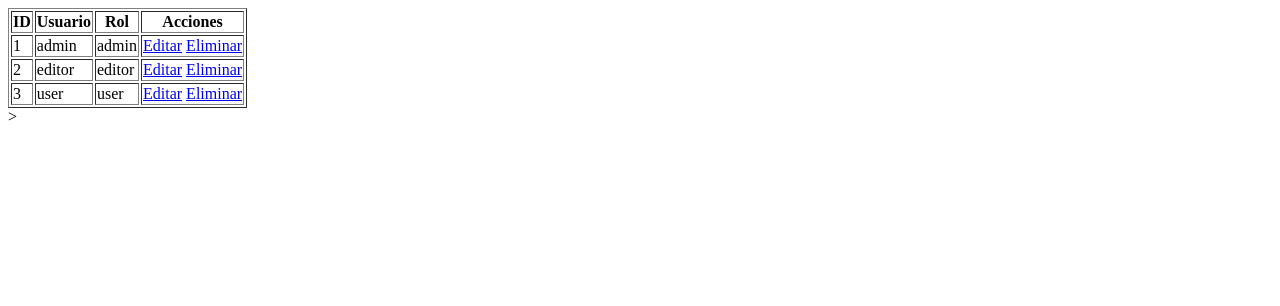
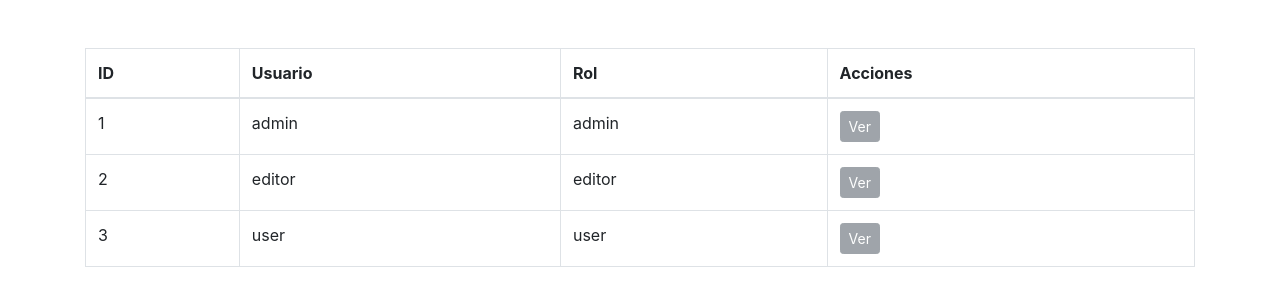
Before and after one commit to GabrielEGonzalez/Sistema_de_Gesti-n_de_Usuarios, a PHP site: page /app/views/dashboard.view.php in a window 1280 px wide. Shown: the top 306 px of the page. Run offline with PHP 8.4, Linux system fonts and the light colour scheme; the visitor is signed in with stand-in values (Sample User, id 1); some libraries are stand-ins or nearby versions.

Commit message:
sistema Usuario

```diff
--- a/app/controllers/ControllersPrueba.php
+++ b/app/controllers/ControllersPrueba.php
@@ -2,6 +2,6 @@
 
 class ControllersPrueba{
     public function index(){
-        echo 'Hola gabriel este es el index';
+        require_once __DIR__ . '/../views/dashboard.view.php';
     }
 }
--- a/app/views/dashboard.view.php
+++ b/app/views/dashboard.view.php
@@ -13,13 +13,19 @@
 
 <!DOCTYPE html>
 <html lang="en">
+
 <head>
     <meta charset="UTF-8">
     <meta name="viewport" content="width=device-width, initial-scale=1.0">
     <title>dashboard</title>
+    <!-- Agregar enlace a Bootstrap CSS -->
+    <link href="https://stackpath.bootstrapcdn.com/bootstrap/4.5.2/css/bootstrap.min.css" rel="stylesheet">
 </head>
+
 <body>
-    <table border="1">
+    <?php $rol = 'user' ?>
+    <div class="container mt-5">
+        <table class="table table-bordered">
             <thead>
                 <tr>
                     <th>ID</th>
@@ -36,18 +42,23 @@
                         <td><?php echo $usuario['rol']; ?></td>
                         <td>
                             <?php if ($rol == 'admin'): ?>
-                            <a href="editar.php?id=<?php echo $usuario['id']; ?>">Editar</a>
-                            <a href="eliminar.php?id=<?php echo $usuario['id']; ?>">Eliminar</a>
+                                <a href="editar.php?id=<?php echo $usuario['id']; ?>" class="btn btn-primary btn-sm">Editar</a>
+                                <a href="eliminar.php?id=<?php echo $usuario['id']; ?>" class="btn btn-danger btn-sm">Eliminar</a>
                             <?php elseif ($rol == 'editor' && $usuario['rol'] != 'admin'): ?>
-                            <a href="editar.php?id=<?php echo $usuario['id']; ?>">Editar</a>
+                                <a href="editar.php?id=<?php echo $usuario['id']; ?>" class="btn btn-primary btn-sm">Editar</a>
+                            <?php elseif ($rol == 'user'): ?>
+                                <span class="btn btn-secondary btn-sm disabled">Ver</span>
                             <?php endif; ?>
                         </td>
                     </tr>
                 <?php endforeach; ?>
             </tbody>
         </table>
+    </div>
+    <!-- Agregar enlace a Bootstrap JS y dependencias -->
+    <script src="https://code.jquery.com/jquery-3.5.1.slim.min.js"></script>
+    <script src="https://cdn.jsdelivr.net/npm/@popperjs/core@2.5.4/dist/umd/popper.min.js"></script>
+    <script src="https://stackpath.bootstrapcdn.com/bootstrap/4.5.2/js/bootstrap.min.js"></script>
 </body>
-</html>>
 
-</body>
 </html>
```
Also changed, not shown: public/index.php (+5 -5 lines). Lines whose indentation alone changed are shown as unchanged.
